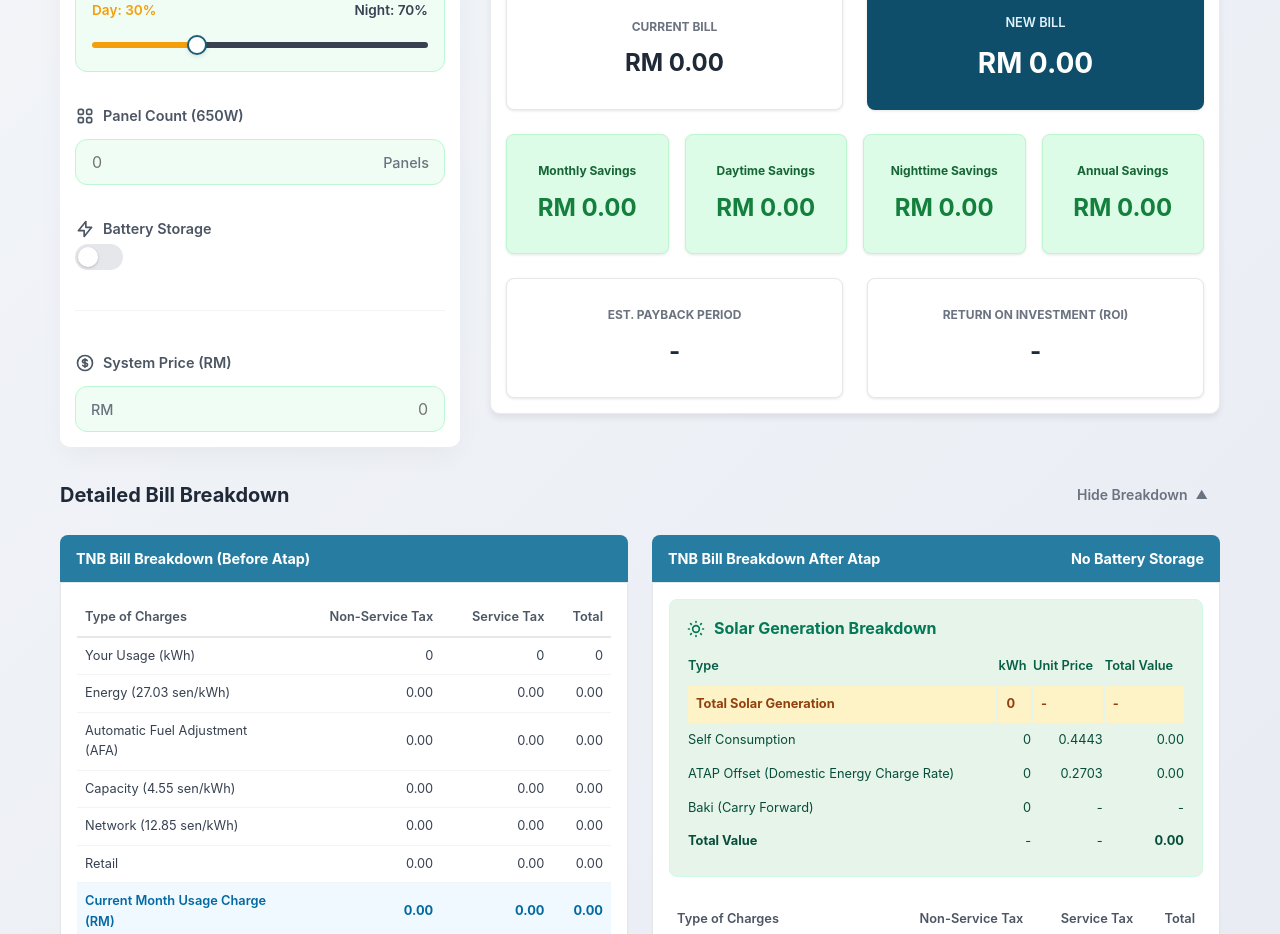
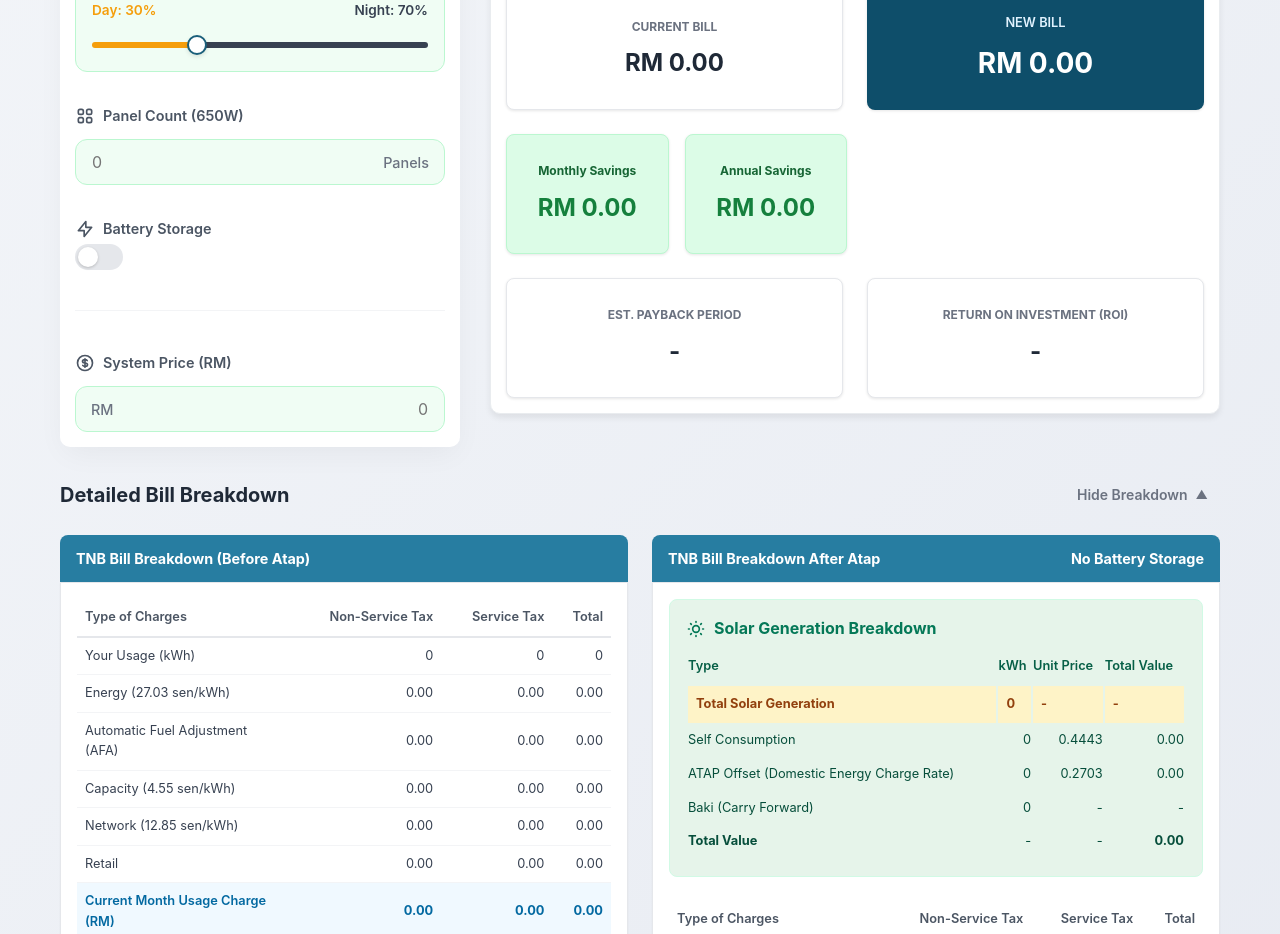
Before and after one commit to ByFutureBear/feature-tnb, a React (Vite) app: page / in a window 1280 px wide. Shown: the part 900-1834 px from the top of the page. Built offline with nearby package versions, Linux system fonts and the light colour scheme.

Commit message:
Remove Daytime and Nighttime Savings cards from UI

```diff
--- a/src/components/ResultsSection.tsx
+++ b/src/components/ResultsSection.tsx
@@ -16,8 +16,6 @@ export const ResultsSection: React.FC<Props> = ({ inputs, results }) => {
     if (!results) return null;
 
     // Derived values for display
-    const daytimeSavings = results.directSavings;
-    const nighttimeSavings = results.atapExportCredit + results.batterySavings;
     const annualSavings = results.totalSavings * 12;
 
     return (
@@ -57,21 +55,7 @@ export const ResultsSection: React.FC<Props> = ({ inputs, results }) => {
                         </div>
                     </div>
 
-                    {/* Daytime Savings */}
-                    <div className="result-card-base result-card-green">
-                        <h3>Daytime Savings</h3>
-                        <div className="green-text-value">
-                            <CountUpNumber value={daytimeSavings} prefix="RM " decimals={2} />
-                        </div>
-                    </div>
 
-                    {/* Nighttime Savings */}
-                    <div className="result-card-base result-card-green">
-                        <h3>Nighttime Savings</h3>
-                        <div className="green-text-value">
-                            <CountUpNumber value={nighttimeSavings} prefix="RM " decimals={2} />
-                        </div>
-                    </div>
 
                     {/* Annual Savings */}
                     <div className="result-card-base result-card-green">
```
